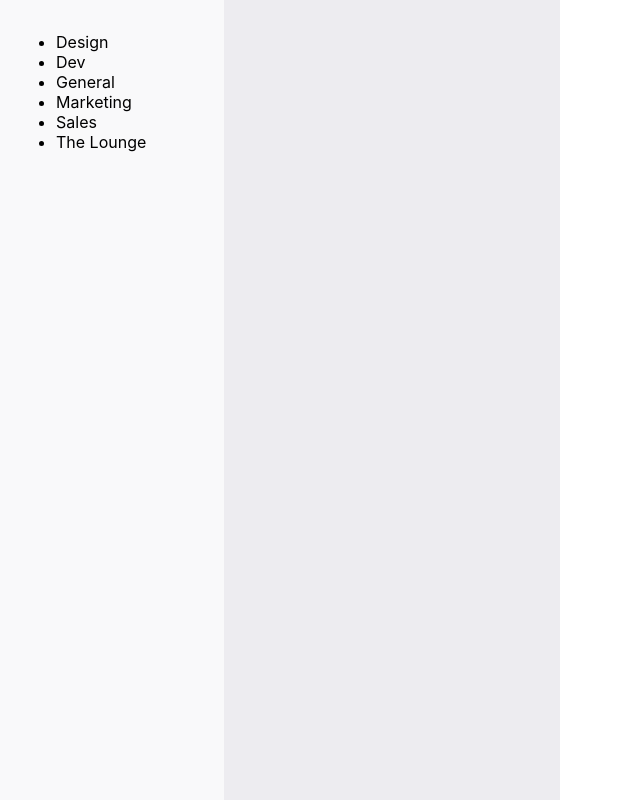
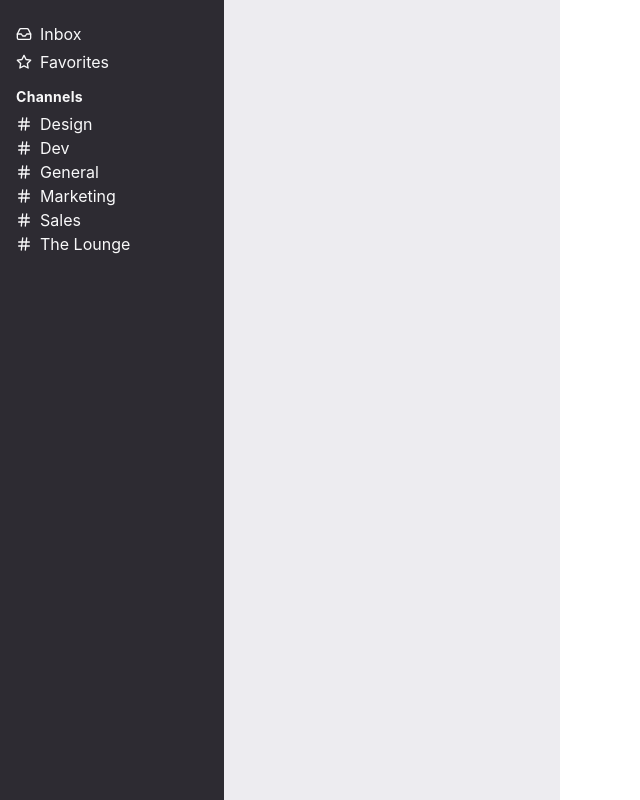
Before and after one commit to pjaws/fikra, a React (Create React App) app: page / in a window 1280 px wide. Shown: the whole page, without its empty margins (0-640 px from the left). Built offline with nearby package versions, Linux system fonts and the light colour scheme.

Commit message:
add sidebar component, styles

```diff
--- a/package.json
+++ b/package.json
@@ -6,6 +6,7 @@
     "prop-types": "^15.7.2",
     "react": "^16.11.0",
     "react-dom": "^16.11.0",
+    "react-feather": "^2.0.3",
     "react-scripts": "3.2.0",
     "rebass": "^4.0.6",
     "styled-components": "^4.4.0",
--- a/src/components/App.js
+++ b/src/components/App.js
@@ -2,7 +2,7 @@
 import styled, { createGlobalStyle } from 'styled-components';
 import { Box } from 'rebass/styled-components';
 
-import ChannelList from './ChannelList';
+import Sidebar from './Sidebar';
 import ThreadList from './ThreadList';
 import Thread from './Thread';
 import ChannelApi from '../api/ChannelApi';
@@ -57,7 +57,7 @@
   width: 100vw;
   height: 100vh;
   overflow: hidden auto;
-  grid-template-areas: 'channels threads chat';
+  grid-template-areas: 'primary-sidebar secondary-sidebar main';
   grid-template-rows: 100%;
   grid-template-columns: 14em 21em 1fr;
 `;
@@ -81,7 +81,7 @@
   return (
     <StyledApp>
       <GlobalStyle />
-      <ChannelList channels={channels} setChannel={setChannel} />
+      <Sidebar channels={channels} setChannel={setChannel} />
       <ThreadList threads={threads} setThread={setThread} />
       <Thread thread={thread} />
     </StyledApp>
--- a/src/components/ChannelList.js
+++ b/src/components/ChannelList.js
@@ -1,25 +1,58 @@
 import React from 'react';
 import PropTypes from 'prop-types';
 import styled from 'styled-components';
-import { Box } from 'rebass/styled-components';
+import { Box, Heading } from 'rebass/styled-components';
+import { Hash } from 'react-feather';
+
 import theme from '../utils/theme';
 
-const StyledChannelList = styled(Box)`
-  grid-area: channels;
+const Container = styled(Box)`
+  font-size: ${theme.fontSizes[2]}px;
+`;
+
+const List = styled.ul`
+  list-style-type: none;
+`;
+
+const ListItem = styled.li`
+  cursor: pointer;
+  display: flex;
+  align-items: center;
+  margin-top: ${theme.space[1]}px;
+
+  &:first-child {
+    margin-top: 0;
+  }
+`;
+
+const ListItemIcon = styled(Box)`
+  display: flex;
+  align-items: center;
 `;
 
 function ChannelList({ channels, setChannel }) {
   return (
-    <StyledChannelList bg={theme.colors.offwhite} p={3}>
-      <ul>
+    <Container px={3} mt={3}>
+      <Heading
+        fontSize={1}
+        as="h2"
+        mb={2}
+        css={{ letterSpacing: 'calc(14px * 0.02)' }}
+      >
+        Channels
+      </Heading>
+      <List>
         {channels.map((channel) => (
           // eslint-disable-next-line jsx-a11y/no-noninteractive-element-interactions,jsx-a11y/click-events-have-key-events
-          <li key={channel.id} onClick={() => setChannel(channel)}>
+          <ListItem key={channel.id} onClick={() => setChannel(channel)}>
+            <ListItemIcon mr={2}>
+              <Hash size={theme.fontSizes[2]} />
+            </ListItemIcon>
             {channel.title}
-          </li>
+          </ListItem>
         ))}
-      </ul>
-    </StyledChannelList>
+      </List>
+    </Container>
   );
 }
 
--- /dev/null
+++ b/src/components/Sidebar.js
@@ -0,0 +1,79 @@
+import React from 'react';
+import PropTypes from 'prop-types';
+import styled from 'styled-components';
+import { Box, Flex } from 'rebass/styled-components';
+import { Inbox, Star } from 'react-feather';
+
+import theme from '../utils/theme';
+import ChannelList from './ChannelList';
+
+const StyledSidebar = styled(Flex)`
+  grid-area: primary-sidebar;
+  transition: all 0.3s ease;
+  background: ${theme.colors.grays[5]};
+  color: ${theme.colors.offwhite};
+`;
+
+const Links = styled(Box)`
+  overflow-y: auto;
+  overflow-x: hidden;
+`;
+
+const LinkList = styled.ul`
+  list-style-type: none;
+`;
+
+const LinkListItem = styled.li`
+  cursor: pointer;
+  display: flex;
+  align-items: center;
+  margin-top: ${theme.space[2]}px;
+
+  &:first-child: {
+    margin-top: 0;
+  }
+`;
+
+const LinkListItemIcon = styled(Box)`
+  display: flex;
+  align-items: center;
+`;
+
+function Sidebar({ channels, setChannel, ...props }) {
+  return (
+    // eslint-disable-next-line react/jsx-props-no-spreading
+    <StyledSidebar flexDirection="column" flexWrap="nowrap" {...props}>
+      <Links px={3} mt={3}>
+        <LinkList>
+          <LinkListItem>
+            <LinkListItemIcon mr={2}>
+              <Inbox size={theme.fontSizes[2]} />
+            </LinkListItemIcon>
+            Inbox
+          </LinkListItem>
+          <LinkListItem>
+            <LinkListItemIcon mr={2}>
+              <Star size={theme.fontSizes[2]} />
+            </LinkListItemIcon>
+            Favorites
+          </LinkListItem>
+        </LinkList>
+      </Links>
+      <ChannelList channels={channels} setChannel={setChannel} />
+    </StyledSidebar>
+  );
+}
+
+Sidebar.propTypes = {
+  channels: PropTypes.arrayOf(
+    PropTypes.shape({
+      id: PropTypes.string,
+      title: PropTypes.string,
+      createdAt: PropTypes.string,
+      updatedAt: PropTypes.string,
+    }),
+  ).isRequired,
+  setChannel: PropTypes.func.isRequired,
+};
+
+export default Sidebar;
--- a/src/components/ThreadList.js
+++ b/src/components/ThreadList.js
@@ -5,7 +5,7 @@
 import theme from '../utils/theme';
 
 const StyledThreadList = styled(Box)`
-  grid-area: threads;
+  grid-area: secondary-sidebar;
 `;
 
 function ThreadList({ threads, setThread }) {
```
Also changed, not shown: 1 other file (tests, documents, lock files or other folders).
